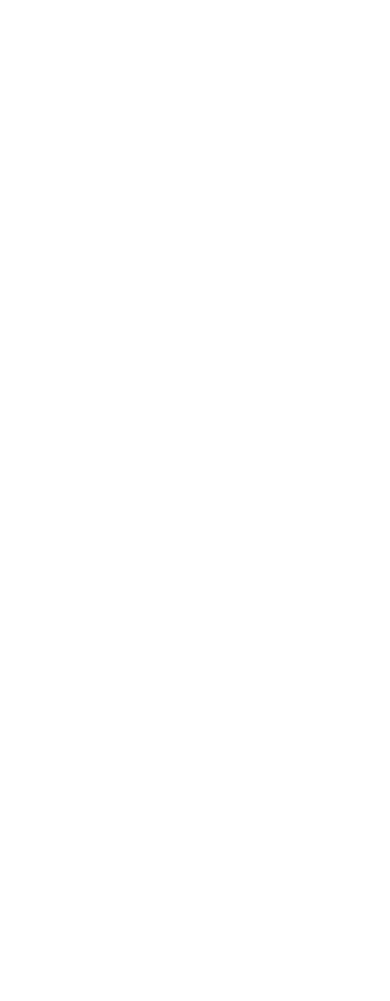
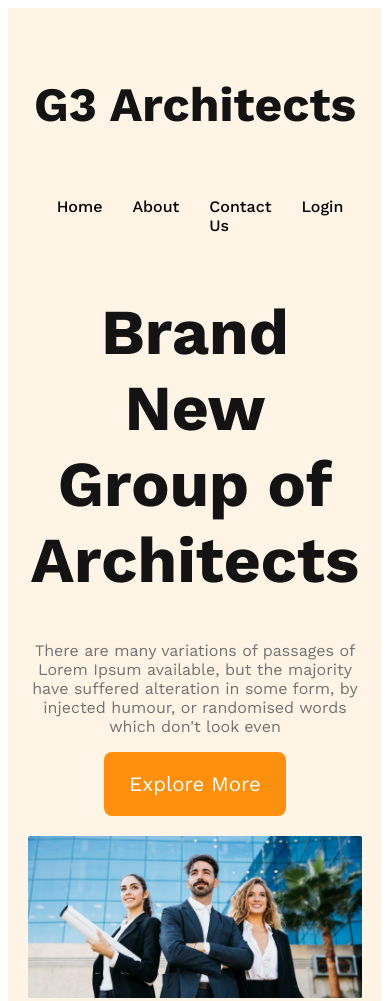
Before and after one commit to BlueHaven17/g3-architects-websites, a plain HTML site: page index.html in a window 390 px wide. Shown: the top 1001 px of the page. Before the commit the page ends 844 px from the top, so only its background shows below. Drawn offline with nearby package versions, Linux system fonts and the light colour scheme.

Commit message:
responsive mobile medium and minimum

```diff
--- a/index.html
+++ b/index.html
@@ -7,6 +7,34 @@
     <link rel="stylesheet" href="style/architect.css">
 </head>
 <body>
+    <header>
+        <nav>
+            <h3 class="nav--title">G3 Architects</h3>
+            <ul>
+                <li>Home</li>
+                <li>About</li>
+                <li>Contact Us</li>
+                <li>Login</li>
+            </ul>
+        </nav>
+        <div class="banner">
+            <div class="banner-content">
+                <h1 class="banner-title">Brand New
+                    Group of Architects
+                    </h1>
+                    <p class="banner-description">There are many variations of passages of Lorem Ipsum available,
+                        but the majority have suffered alteration in some form, by injected humour,
+                         or randomised words which don't look even</p>
+                    <button class="btn-primary">Explore More</button>
+            </div>
+                <img src="images/banner.png" alt="">
+        </div>
+    </header>
+    <main>
 
+    </main>
+    <footer>
+
+    </footer>
 </body>
 </html>
--- a/style/architect.css
+++ b/style/architect.css
@@ -0,0 +1,74 @@
+@import url('https://fonts.googleapis.com/css2?family=Open+Sans:wght@400;800&family=Work+Sans:wght@400;500;600;700;800&display=swap');
+*{
+    font-family: 'Open Sans', sans-serif;
+    font-family: 'Work Sans', sans-serif;
+}
+.btn-primary{
+    border-radius: 8px;
+    color: #FFF;
+    font-size: 1.28rem;
+    background: #FF900E;
+    padding: 20px 25px;
+    cursor: pointer;
+    border: 0;
+}
+header{
+    background: rgba(255, 144, 14, 0.10);
+    padding: 50px 240px;
+}
+nav{
+    display: flex;
+    justify-content: space-between;
+    align-items: center;
+}
+.nav--title{
+    font-size: 3rem;
+    font-weight: 700;
+    color: #131313;
+}
+nav > ul{
+    display: flex;
+}
+nav li{
+    list-style: none;
+    margin-right: 30px;
+    font-weight: 500;
+    font-size: 1rem;
+}
+nav li a{
+    text-decoration: none;
+    color: #424242;
+}
+.banner-content{
+    max-width: 800px;
+    text-align: center;
+    margin: 0 auto;
+}
+.banner-title{
+    font-size: 4rem;
+    font-weight: 700;
+    color: #131313;
+}
+.banner-description{
+    color: #727272;
+}
+.banner img{
+    margin-top: 20px;
+    width: 100%;
+}
+@media screen  and (max-width: 576px){
+    header{
+        padding: 20px;
+    }
+    nav{
+        flex-direction: column;
+    }
+}
+@media screen and(min-width: 576px) and(max-width:960px) {
+    header{
+        padding: 50px;
+    }
+    nav{
+        flex-direction: column;
+    }
+}
```
